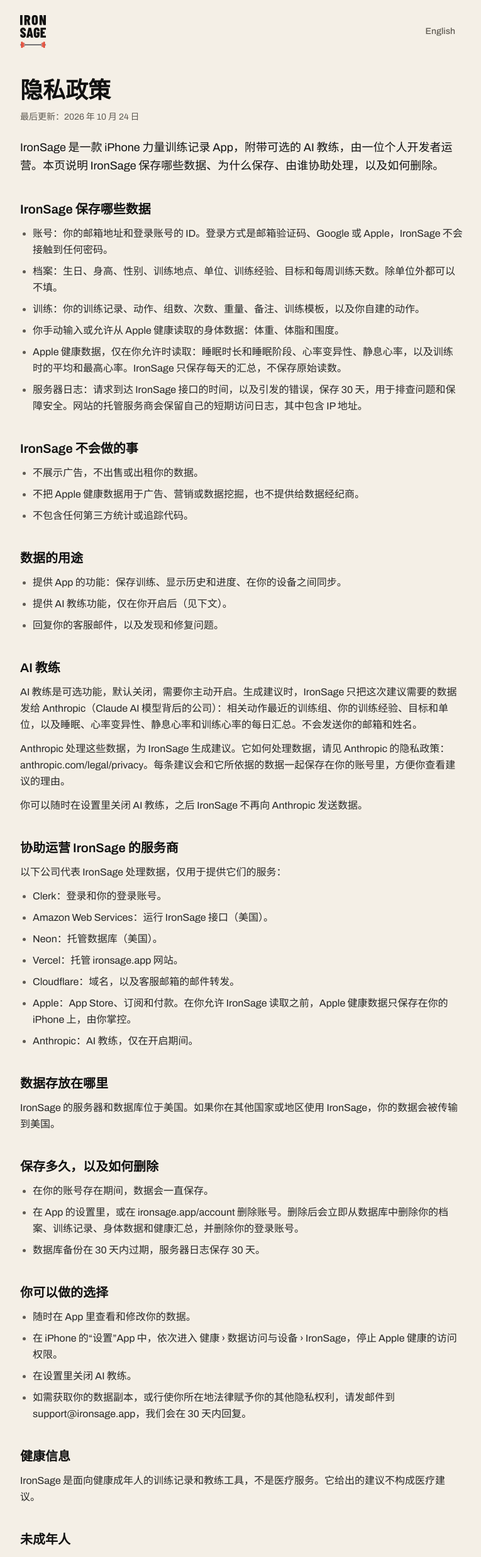
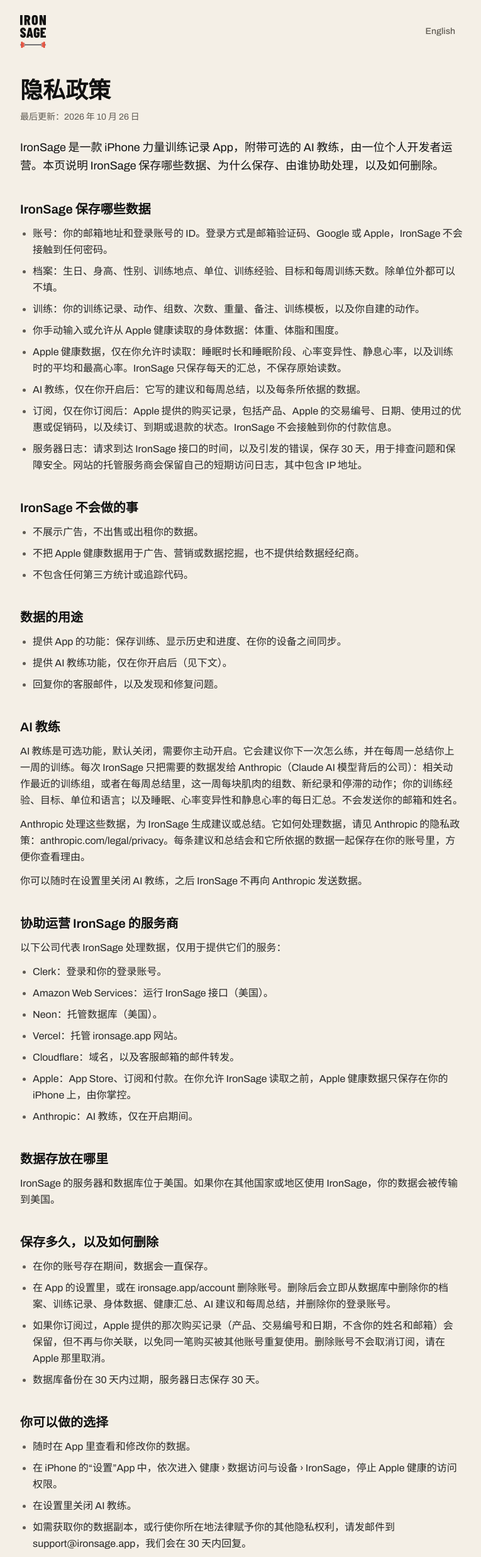
Before and after one commit to MuscleShark/trainwise, a Next.js app in the folder frontend/: page /privacy/zh in a window 1280 px wide. Shown: the top 2472 px of the page at 63% size, without its empty margins (256-1021 px from the left). Built offline with nearby package versions, Linux system fonts and the light colour scheme; a web font is replaced by a local one.

Commit message:
Bring the privacy policy up to date with the weekly summary and subscriptions (#58)

```diff
--- a/frontend/app/components/legal-content.ts
+++ b/frontend/app/components/legal-content.ts
@@ -23,7 +23,7 @@
 export const privacy: Record<Lang, Page> = {
   en: {
     title: "Privacy policy",
-    updated: "Last updated October 24, 2026",
+    updated: "Last updated October 26, 2026",
     intro:
       "IronSage is a strength-training log for iPhone with an optional AI coach. It is run by an individual developer. This page explains what data IronSage keeps, why, who helps process it, and how you can delete it.",
     otherLanguage: { label: "中文", href: "/privacy/zh" },
@@ -36,6 +36,8 @@
           "Training: your workouts, exercises, sets, reps, weights, notes, templates and the exercises you create.",
           "Body measurements you enter or allow from Apple Health: weight, body fat and girth measurements.",
           "Apple Health data, only if you allow it: sleep time and sleep stages, heart rate variability, resting heart rate, and average and maximum heart rate during workouts. IronSage stores daily summaries, not the raw readings.",
+          "AI coach, if you turn it on: the suggestions and weekly summaries it writes, each with the data it was based on.",
+          "Subscription, if you subscribe: Apple's record of the purchase, meaning the product, Apple's transaction ID, the dates, any offer or promotion code used, and whether it renewed, expired or was refunded. IronSage never sees your payment details.",
           "Server logs: when requests reach the IronSage API and any errors they cause, kept for 30 days to fix problems and keep the service secure. The website's host keeps its own short-lived request logs, which include IP addresses.",
         ],
       },
@@ -58,8 +60,8 @@
       {
         heading: "The AI coach",
         paragraphs: [
-          "The AI coach is optional and off until you turn it on. When it prepares a suggestion, IronSage sends Anthropic, the company behind the Claude AI model, only what that suggestion needs: your recent sets for the exercises involved, your experience, goal and units, and the daily summaries of sleep, heart rate variability, resting heart rate and workout heart rate. Your email address and name are not sent.",
-          "Anthropic processes this data to produce the suggestion for IronSage. Its handling of the data is described in Anthropic's privacy policy at anthropic.com/legal/privacy. Each suggestion is saved in your account together with the data it was based on, so you can see why it was made.",
+          "The AI coach is optional and off until you turn it on. It suggests your next session and, every Monday, writes a summary of your past week. For each, IronSage sends Anthropic, the company behind the Claude AI model, only what it needs: your recent sets for the exercises involved, or for the weekly summary the week's sets per muscle, records and lifts that stalled; your experience, goal, units and language; and daily summaries of sleep, heart rate variability and resting heart rate. Your email address and name are not sent.",
+          "Anthropic processes this data to produce the suggestion or summary for IronSage. Its handling of the data is described in Anthropic's privacy policy at anthropic.com/legal/privacy. Each suggestion and summary is saved in your account together with the data it was based on, so you can see why it was made.",
           "You can turn the AI coach off at any time in Settings. IronSage then stops sending data to Anthropic.",
         ],
       },
@@ -86,7 +88,8 @@
         heading: "How long data is kept, and deleting it",
         items: [
           "Your data is kept while you have an account.",
-          "Delete your account in the app under Settings, or at ironsage.app/account. This immediately deletes your profile, training, measurements and health summaries from the database, and your sign-in account.",
+          "Delete your account in the app under Settings, or at ironsage.app/account. This immediately deletes your profile, training, measurements, health summaries, AI suggestions and weekly summaries from the database, and your sign-in account.",
+          "If you subscribed, Apple's record of that purchase (product, transaction ID and dates, without your name or email) is kept but no longer linked to you, so the same purchase can't be claimed by another account. Deleting your account doesn't cancel the subscription; cancel it with Apple.",
           "Database backups expire within 30 days, and server logs after 30 days.",
         ],
       },
@@ -120,7 +123,7 @@
   },
   zh: {
     title: "隐私政策",
-    updated: "最后更新：2026 年 10 月 24 日",
+    updated: "最后更新：2026 年 10 月 26 日",
     intro:
       "IronSage 是一款 iPhone 力量训练记录 App，附带可选的 AI 教练，由一位个人开发者运营。本页说明 IronSage 保存哪些数据、为什么保存、由谁协助处理，以及如何删除。",
     otherLanguage: { label: "English", href: "/privacy" },
@@ -133,6 +136,8 @@
           "训练：你的训练记录、动作、组数、次数、重量、备注、训练模板，以及你自建的动作。",
           "你手动输入或允许从 Apple 健康读取的身体数据：体重、体脂和围度。",
           "Apple 健康数据，仅在你允许时读取：睡眠时长和睡眠阶段、心率变异性、静息心率，以及训练时的平均和最高心率。IronSage 只保存每天的汇总，不保存原始读数。",
+          "AI 教练，仅在你开启后：它写的建议和每周总结，以及每条所依据的数据。",
+          "订阅，仅在你订阅后：Apple 提供的购买记录，包括产品、Apple 的交易编号、日期、使用过的优惠或促销码，以及续订、到期或退款的状态。IronSage 不会接触到你的付款信息。",
           "服务器日志：请求到达 IronSage 接口的时间，以及引发的错误，保存 30 天，用于排查问题和保障安全。网站的托管服务商会保留自己的短期访问日志，其中包含 IP 地址。",
         ],
       },
@@ -155,8 +160,8 @@
       {
         heading: "AI 教练",
         paragraphs: [
-          "AI 教练是可选功能，默认关闭，需要你主动开启。生成建议时，IronSage 只把这次建议需要的数据发给 Anthropic（Claude AI 模型背后的公司）：相关动作最近的训练组、你的训练经验、目标和单位，以及睡眠、心率变异性、静息心率和训练心率的每日汇总。不会发送你的邮箱和姓名。",
-          "Anthropic 处理这些数据，为 IronSage 生成建议。它如何处理数据，请见 Anthropic 的隐私政策：anthropic.com/legal/privacy。每条建议会和它所依据的数据一起保存在你的账号里，方便你查看建议的理由。",
+          "AI 教练是可选功能，默认关闭，需要你主动开启。它会建议你下一次怎么练，并在每周一总结你上一周的训练。每次 IronSage 只把需要的数据发给 Anthropic（Claude AI 模型背后的公司）：相关动作最近的训练组，或者在每周总结里，这一周每块肌肉的组数、新纪录和停滞的动作；你的训练经验、目标、单位和语言；以及睡眠、心率变异性和静息心率的每日汇总。不会发送你的邮箱和姓名。",
+          "Anthropic 处理这些数据，为 IronSage 生成建议或总结。它如何处理数据，请见 Anthropic 的隐私政策：anthropic.com/legal/privacy。每条建议和总结会和它所依据的数据一起保存在你的账号里，方便你查看理由。",
           "你可以随时在设置里关闭 AI 教练，之后 IronSage 不再向 Anthropic 发送数据。",
         ],
       },
@@ -181,7 +186,8 @@
         heading: "保存多久，以及如何删除",
         items: [
           "在你的账号存在期间，数据会一直保存。",
-          "在 App 的设置里，或在 ironsage.app/account 删除账号。删除后会立即从数据库中删除你的档案、训练记录、身体数据和健康汇总，并删除你的登录账号。",
+          "在 App 的设置里，或在 ironsage.app/account 删除账号。删除后会立即从数据库中删除你的档案、训练记录、身体数据、健康汇总、AI 建议和每周总结，并删除你的登录账号。",
+          "如果你订阅过，Apple 提供的那次购买记录（产品、交易编号和日期，不含你的姓名和邮箱）会保留，但不再与你关联，以免同一笔购买被其他账号重复使用。删除账号不会取消订阅，请在 Apple 那里取消。",
           "数据库备份在 30 天内过期，服务器日志保存 30 天。",
         ],
       },
@@ -223,7 +229,7 @@
       {
         heading: "Delete your account",
         paragraphs: [
-          "In the app, go to Settings and choose Delete account, or sign in at ironsage.app/account. This deletes all of your data and cannot be undone. Cancel an active subscription separately (see below).",
+          "In the app, go to Settings and choose Delete account, or sign in at ironsage.app/account. This deletes your data and cannot be undone; only Apple's record of a subscription purchase is kept, unlinked from you (see the privacy policy). Cancel an active subscription separately (see below).",
         ],
       },
       {
@@ -253,7 +259,7 @@
       {
         heading: "删除账号",
         paragraphs: [
-          "在 App 中进入设置，选择“删除账号”；或登录 ironsage.app/account 删除。删除会清除你的所有数据，且无法恢复。如有进行中的订阅，需要另外取消（见下文）。",
+          "在 App 中进入设置，选择“删除账号”；或登录 ironsage.app/account 删除。删除会清除你的数据，且无法恢复；只有 Apple 提供的订阅购买记录会保留，并且不再与你关联（见隐私政策）。如有进行中的订阅，需要另外取消（见下文）。",
         ],
       },
       {
```
